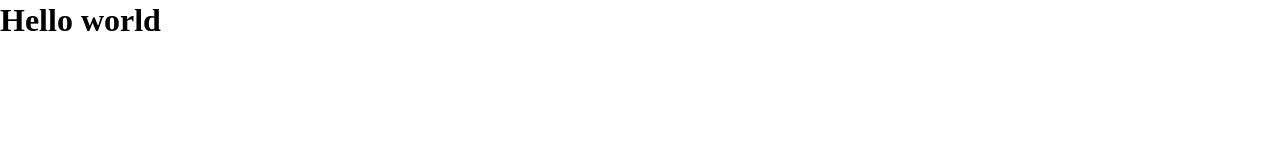
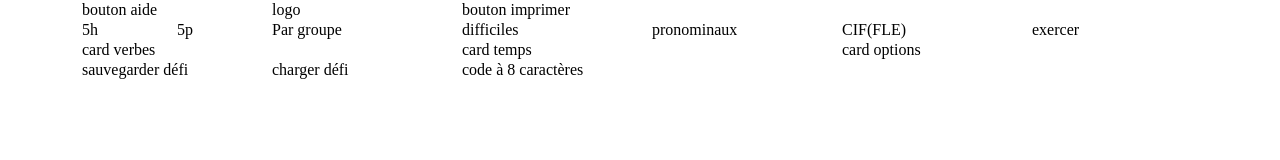
Before and after one commit to bobby6999/tatitotu, a website built with Parcel: page src/index.html in a window 1280 px wide. Built offline with nearby package versions, Linux system fonts and the light colour scheme.

Commit message:
installation de bootstrap , intégration des colonnes

```diff
--- a/package.json
+++ b/package.json
@@ -30,10 +30,14 @@
     }
   },
   "devDependencies": {
+    "@parcel/transformer-sass": "^2.10.3",
     "parcel": "^2.10.3",
     "parcel-namer-rewrite": "^2.10.3-rc.2",
     "posthtml-include": "^1.7.4",
     "rimraf": "^3.0.2",
     "sass": "^1.69.5"
+  },
+  "dependencies": {
+    "bootstrap": "^5.3.3"
   }
 }
--- a/src/index.html
+++ b/src/index.html
@@ -7,7 +7,38 @@
     <link rel="stylesheet" href="scss/main.scss" />
   </head>
   <body>
-    <h1>Hello world</h1>
+    <div class="container">
+      <div class="row">
+        <div class="col-2">bouton aide</div>
+        <div class="col-2">logo</div>
+        <div class="col-2">bouton imprimer</div>
+      </div>
+    </div>
+    <div class="container">
+      <div class="row">
+        <div class="col-1">5h</div>
+        <div class="col-1">5p</div>
+        <div class="col-2">Par groupe</div>
+        <div class="col-2">difficiles</div>
+        <div class="col-2">pronominaux</div>
+        <div class="col-2">CIF(FLE)</div>
+        <div class="col-2">exercer</div>
+      </div>
+    </div>
+    <div class="container">
+      <div class="row">
+        <div class="col-4">card verbes</div>
+        <div class="col-4">card temps</div>
+        <div class="col-4">card options</div>
+      </div>
+    </div>
+    <div class="container">
+      <div class="row">
+        <div class="col-2">sauvegarder défi</div>
+        <div class="col-2">charger défi</div>
+        <div class="col-2">code à 8 caractères</div>
+      </div>
+    </div>
 
     <script src="js/main.js" type="module"></script>
   </body>
--- a/src/scss/main.scss
+++ b/src/scss/main.scss
@@ -1,3 +1,4 @@
 @import "base";
 @import "layout";
 @import "modules/example";
+@import "bootstrap/scss/bootstrap-grid";
```
Also changed, not shown: 1 other file.
